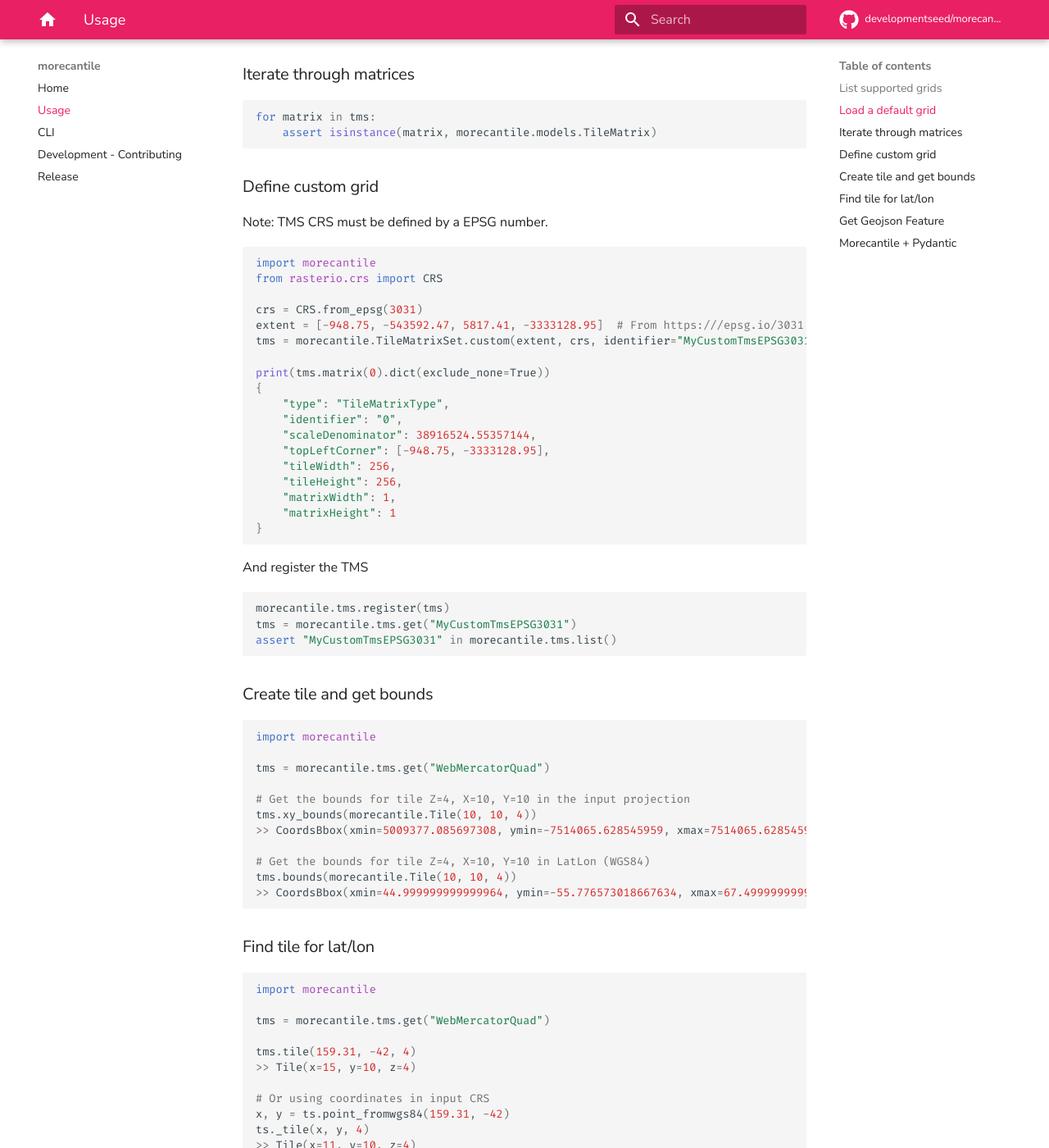
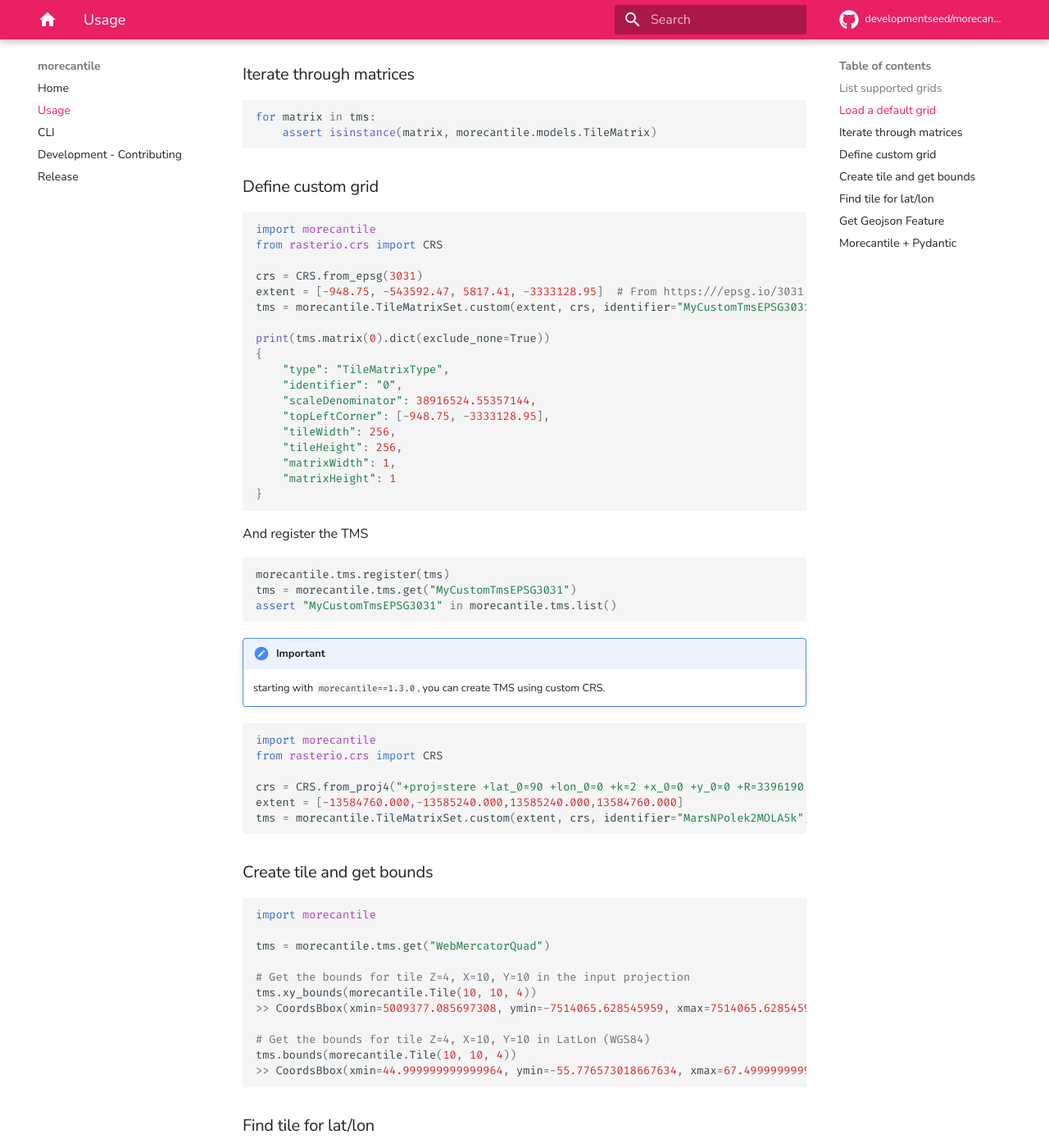
Before and after one commit to developmentseed/morecantile, an MkDocs documentation site: the page built from docs/usage.md, in a window 1280 px wide and 1400 px high, scrolled down 644 px. Shown: the whole window at 82% size. Built offline with MkDocs 1.6.1 and Material for MkDocs 9.7.7, drawn with Linux system fonts in a browser that asks for light colours; comment, search, counter and statistics services are not loaded.

Commit message:
update docs

````diff
--- a/docs/usage.md
+++ b/docs/usage.md
@@ -33,8 +33,6 @@ for matrix in tms:
 
 ### Define custom grid
 
-Note: TMS CRS must be defined by a EPSG number.
-
 ```python
 import morecantile
 from rasterio.crs import CRS
@@ -62,6 +60,19 @@ morecantile.tms.register(tms)
 tms = morecantile.tms.get("MyCustomTmsEPSG3031")
 assert "MyCustomTmsEPSG3031" in morecantile.tms.list()
 ```
+
+!!! important
+    starting with `morecantile==1.3.0`, you can create TMS using custom CRS.
+
+```python
+import morecantile
+from rasterio.crs import CRS
+
+crs = CRS.from_proj4("+proj=stere +lat_0=90 +lon_0=0 +k=2 +x_0=0 +y_0=0 +R=3396190 +units=m +no_defs")
+extent = [-13584760.000,-13585240.000,13585240.000,13584760.000]
+tms = morecantile.TileMatrixSet.custom(extent, crs, identifier="MarsNPolek2MOLA5k")
+```
+
 
 ### Create tile and get bounds
 ```python
````
Also changed, not shown: CHANGES.md (+11 -7 lines), README.md (+2 -2 lines), 1 other file.
